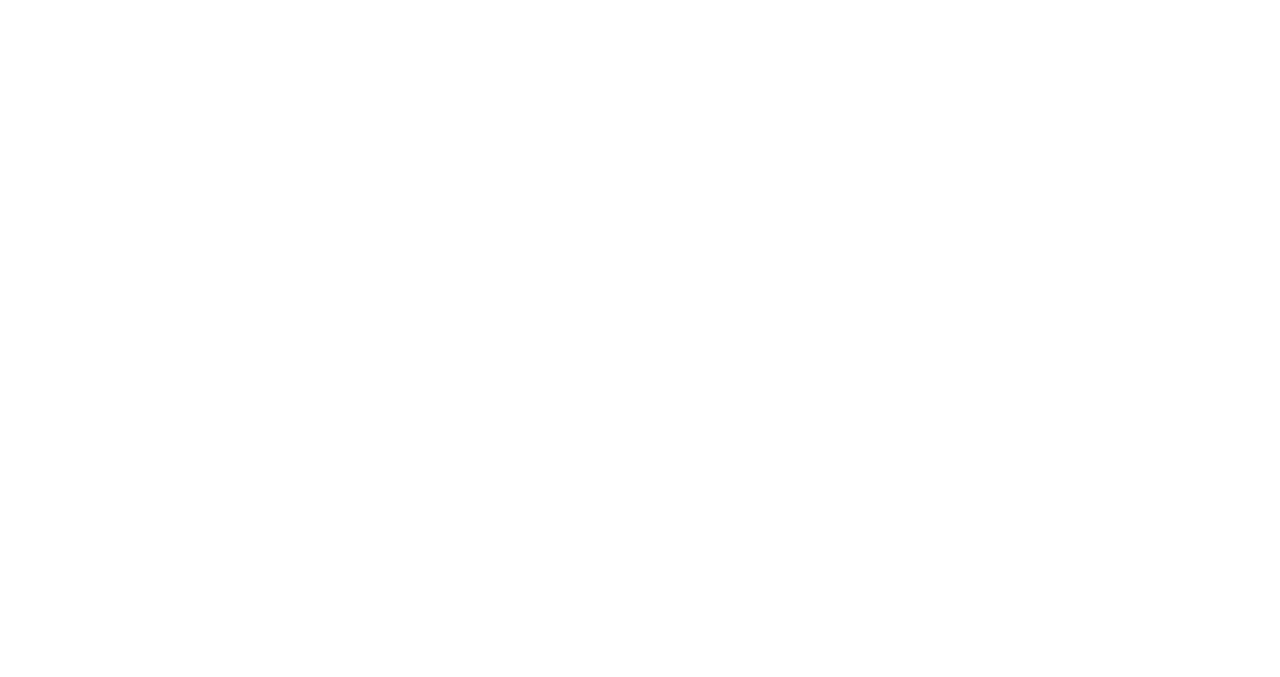
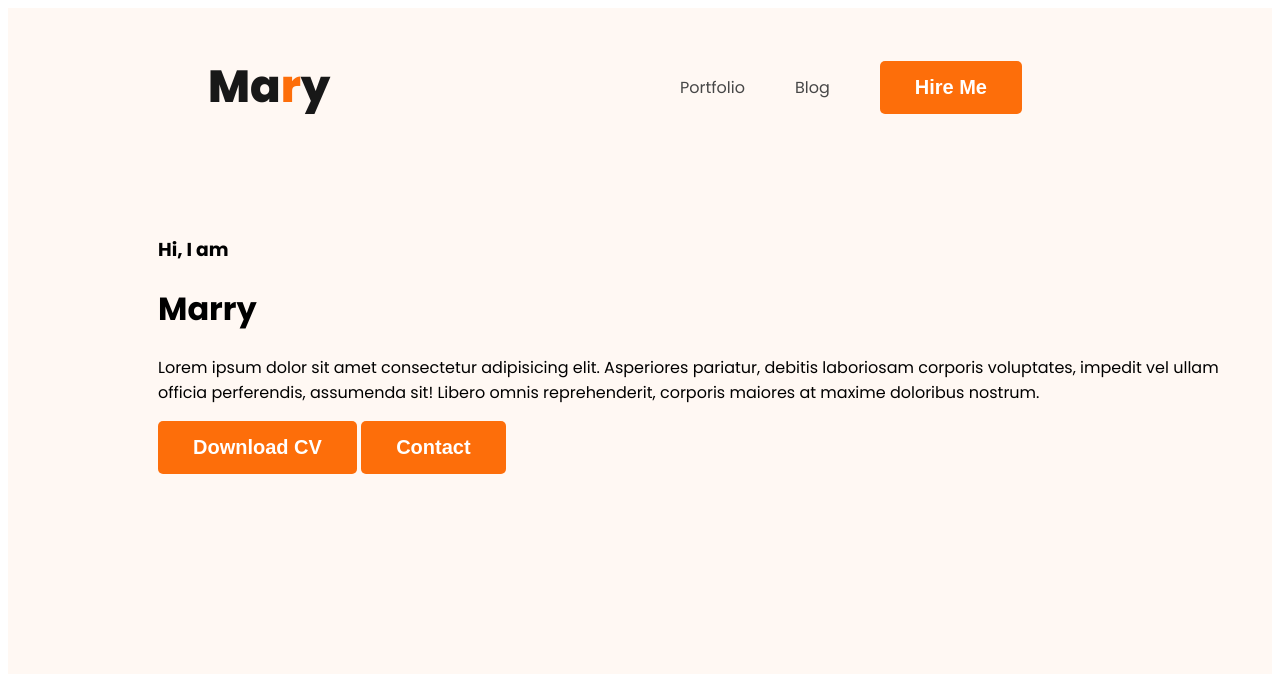
Before and after one commit to JannatulFardouse/webdeveloper-portfolio, a plain HTML site: page index.html in a window 1280 px wide. Drawn offline with Linux system fonts and the light colour scheme.

Commit message:
added nav

```diff
--- a/index.html
+++ b/index.html
@@ -5,11 +5,35 @@
     <meta charset="UTF-8">
     <meta name="viewport" content="width=device-width, initial-scale=1.0">
     <title>Web Developer Portfolio</title>
+    <link rel="preconnect" href="https://fonts.googleapis.com">
+    <link rel="preconnect" href="https://fonts.gstatic.com" crossorigin>
+    <link
+        href="https://fonts.googleapis.com/css2?family=Open+Sans:wght@400;700;800&family=Poppins:wght@100;200;300;400;500;600;700;800;900&display=swap"
+        rel="stylesheet">
+    <link rel="stylesheet" href="styles/portfolio.css">
 </head>
 
 <body>
-    <header>
-
+    <header class="header">
+        <nav>
+            <h3 class="nav-title">Ma<span class="text-primary">r</span>y</h3>
+            <ul>
+                <li><a href="">Portfolio</a></li>
+                <li><a href="">Blog</a></li>
+                <li><button class="btn-primary">Hire Me</button></li>
+            </ul>
+        </nav>
+        <div class="banner">
+            <div>
+                <h3 class="banner-greeting">Hi, I am</h3>
+                <h1 class="banner-title">Marry</h1>
+                <p>Lorem ipsum dolor sit amet consectetur adipisicing elit. Asperiores pariatur, debitis laboriosam
+                    corporis voluptates, impedit vel ullam officia perferendis, assumenda sit! Libero omnis
+                    reprehenderit, corporis maiores at maxime doloribus nostrum.</p>
+                <button class="btn-primary">Download CV</button>
+                <button class="btn-primary">Contact</button>
+            </div>
+        </div>
     </header>
     <main>
 
--- /dev/null
+++ b/styles/portfolio.css
@@ -0,0 +1,58 @@
+/*Common styles*/
+body {
+    font-family: 'Open Sans', sans-serif;
+    font-family: 'Poppins', sans-serif;
+}
+
+.text-primary {
+    color: #FD6E0A;
+}
+
+.btn-primary {
+    border-radius: 5px;
+    background-color: #FD6E0A;
+    border: 0;
+    color: white;
+    font-size: 20px;
+    font-weight: 700;
+    padding: 15px 35px;
+
+}
+
+/*Nav related styles*/
+nav {
+    display: flex;
+    justify-content: space-between;
+    align-items: center;
+    margin: 0 200px;
+}
+
+.nav-title {
+    color: #181818;
+    font-size: 45px;
+    font-weight: 800;
+}
+
+nav>ul {
+    display: flex;
+    align-items: center;
+}
+
+nav li {
+    list-style: none;
+    margin-right: 50px;
+}
+
+nav a {
+    text-decoration: none;
+    color: #474747;
+}
+
+/*Header styles*/
+.header {
+    background-color: #fff8f3;
+}
+
+.banner {
+    padding: 50px 30px 200px 150px;
+}
```
